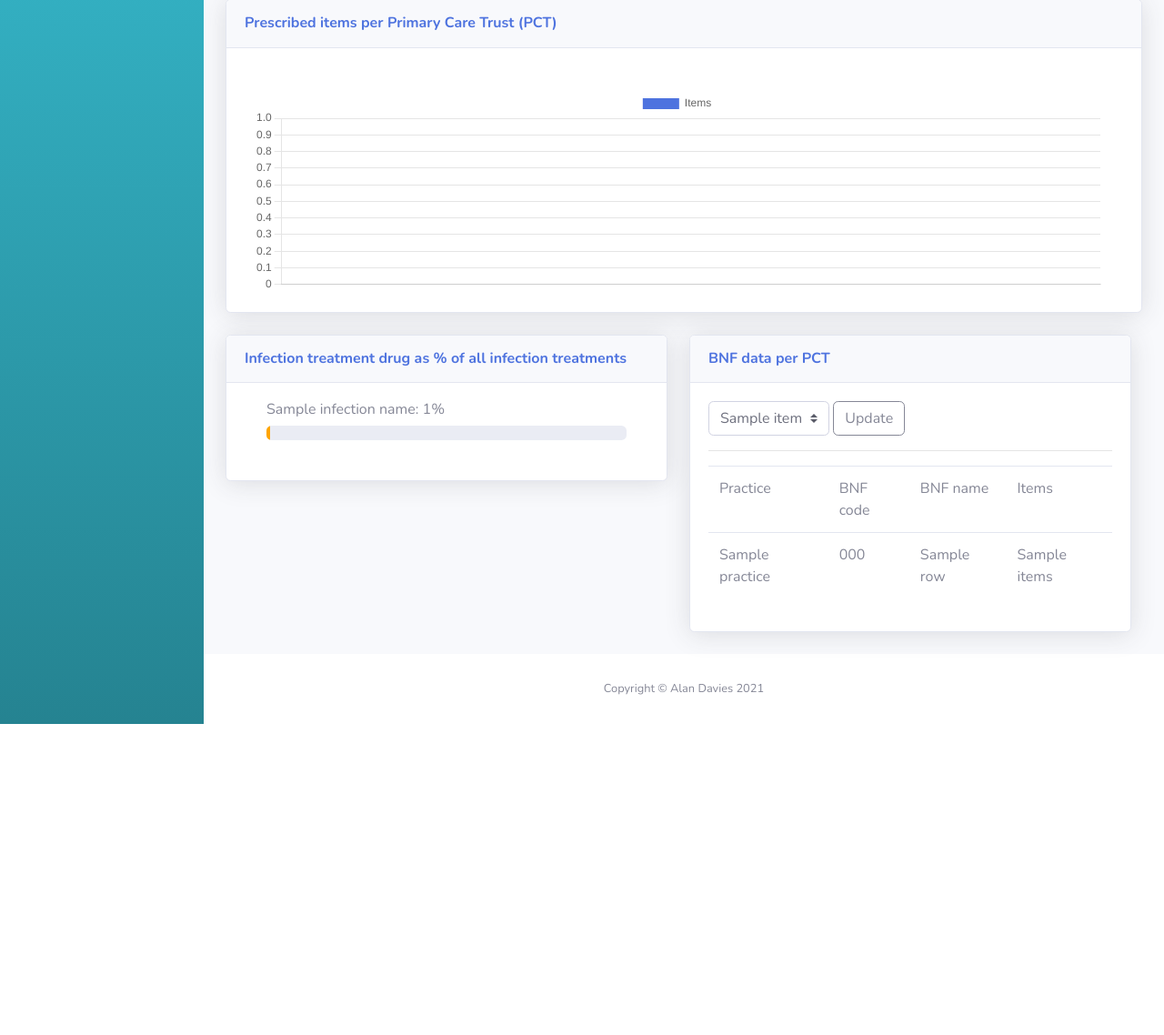
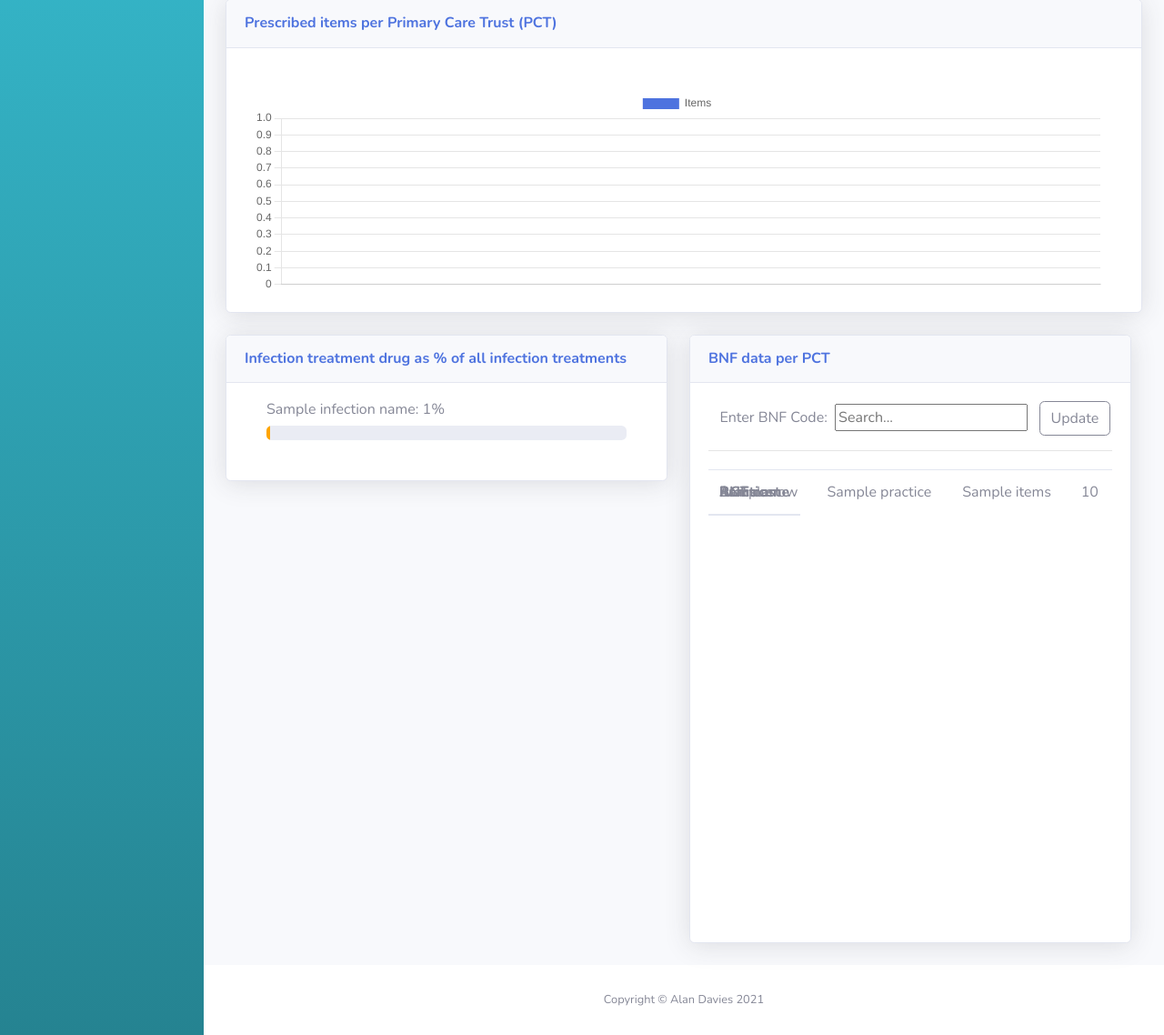
Before and after one commit to techonn/COPD-dashboard, a Flask app: template app/templates/dashboard/index.html in a window 1280 px wide. Shown: the part 303-1441 px from the top of the page at 91% size. Before the commit the page ends 1099 px from the top, so only its background shows below. Run offline with Flask 2, Linux system fonts and the light colour scheme; the template is opened without the code that fills it: most values are stand-ins (such as "Sample title", 1, 10 or a date in 2020); some libraries are stand-ins or nearby versions.

Commit message:
search box

```diff
--- /dev/null
+++ b/app/static/css/searchbox.css
@@ -0,0 +1,10 @@
+
+#table-scroll {
+  height:500px;
+  overflow:auto;
+  margin-top:20px;
+}
+
+#table-scroll thead th {
+  position:absolute;
+}
--- a/app/templates/dashboard/index.html
+++ b/app/templates/dashboard/index.html
@@ -18,6 +18,7 @@
   <!-- Custom styles for this template-->
   <link href="{{ url_for('static', filename='css/sb-admin-2.min.css') }}" rel="stylesheet">
   <link href="{{ url_for('static', filename='css/abx.css') }}" rel="stylesheet">
+  <link href="{{ url_for('static', filename='css/searchbox.css') }}" rel="stylesheet">
 
   <!-- Chart.js -->
   <script src="https://cdnjs.cloudflare.com/ajax/libs/Chart.js/3.4.1/chart.min.js" integrity="sha512-5vwN8yor2fFT9pgPS9p9R7AszYaNn0LkQElTXIsZFCL7ucT8zDCAqlQXDdaqgA1mZP47hdvztBMsIoFxq/FyyQ==" crossorigin="anonymous" referrerpolicy="no-referrer"></script>
@@ -275,32 +276,53 @@
                 </div>
                 <div class="card-body">
                     <form method='POST' action="{{ url_for('dashboard.home') }}">
-                      <select class="custom-select" id="input-group-select" name="pct-option">
-                        {% for item in pct_list %}
-                        <option name="option-list" value="{{ item }}">{{ item }}</option>
-                        {% endfor %}
-                      </select>
-                      <input type="submit" value="Update" class="btn btn-outline-secondary" />
+                      <label>&nbsp;&nbsp;&nbsp;Enter BNF Code:</label>&nbsp;
+                      <input id="BNF_code" name="BNF_code" type="text" placeholder="Search..." onkeyup="filter()">&nbsp;&nbsp;
+                      <input type="submit" value="Update" id="search" class="btn btn-outline-secondary">
                     </form>
                     <hr />
-                    <table class="table">
+                <div>
+                    <div id="table-scroll">
+                        <table class="table" id="bnftable">
                           <thead>
-                      <td>Practice</td>
-                      <td>BNF code</td>
-                      <td>BNF name</td>
-                      <td>Items</td>
+                            <th>BNF name</th>
+                            <th>Practice</th>
+                            <th>Items</th>
+                            <th>ACT cost</th>
                           </thead>
                           <tbody>
-                      {% for row in pct_data %}
+                          {% for row in bnf_data %}
                             <tr>
+                              <td>{{ row.BNF_name }}</td>
                               <td>{{ row.practice }}</td>
-                          <td>{{ row.BNF_code }}</td>
-                          <td>{{ row.BNF_name }}</td>
                               <td>{{ row.items }}</td>
+                              <td>{{ row.ACT_cost }}</td>
                             </tr>
                           {% endfor %}
                           </tbody>
                         </table>
+                    </div>
+                </div>
+                    <script>
+                        function filter() {
+                            var input, filter, table, tr, td, i, txtValue;
+                            input = document.getElementById("BNF_code");
+                            filter = input.value.toUpperCase();
+                            table = document.getElementById("bnftable");
+                            tr = table.getElementsByTagName("tr");
+                            for (i = 1; i < tr.length; i++) {
+                                td = tr[i].getElementsByTagName("td")[0];
+                                if (td) {
+                                    txtValue = td.textContent || td.innerText;
+                                    if (txtValue.toUpperCase().indexOf(filter) > -1) {
+                                        tr[i].style.display = "";
+                                    }   else {
+                                        tr[i].style.display = "none";
+                                    }
+                                }
+                            }
+                        }
+                    </script>
                   </div>
                 </div>
               </div>
```
Also changed, not shown: app/database/controllers.py (+8 -0 lines), app/views/controllers.py (+6 -5 lines). Lines whose indentation alone changed are shown as unchanged.
